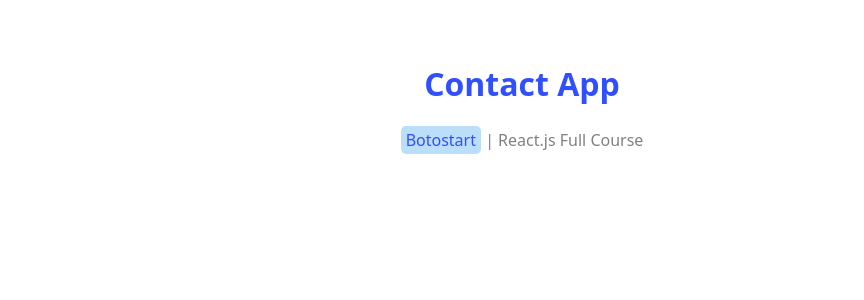
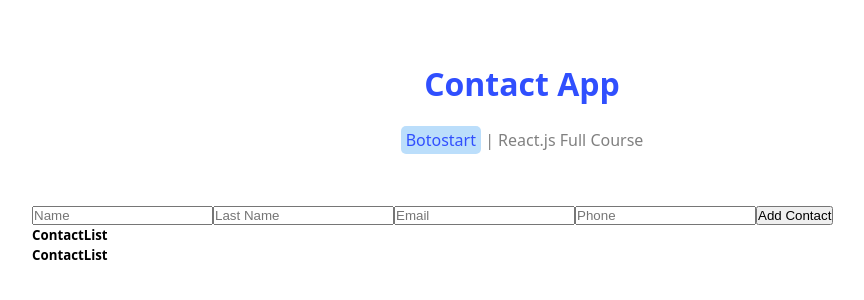
Before and after one commit to developersaeid/contact-app-with-React-js, a React (Vite) app: page / in a window 1280 px wide. Shown: the top 300 px of the page, without its empty margins (118-982 px from the left). Built offline with nearby package versions, Linux system fonts and the light colour scheme.

Commit message:
Concats List
create concats list component

```diff
--- a/src/App.jsx
+++ b/src/App.jsx
@@ -1,10 +1,15 @@
+import Contacts from "./components/Contacts"
+import ContactsList from "./components/ContactsList"
 import Header from "./components/Header"
+
 
 function App() {
 
   return (
     <>
-      <Header/>
+      <Header />
+      <Contacts />
+      <ContactsList />
     </>
   )
 }
--- /dev/null
+++ b/src/components/Contacts.jsx
@@ -0,0 +1,44 @@
+import { useState } from "react"
+import ContactsList from "./ContactsList"
+
+function Contacts() {
+    const [contacts,setContacts] = useState([]) // for all our Contact's
+    const [contact,setContact] = useState({ // for Form
+        name: "",
+        lastName: "",
+        email: "",
+        phone: "",
+    })
+
+    const changeHandler = (event) => {
+        const name = event.target.name
+        const value = event.target.value
+        setContact((contact)=>({...contact,[name]:value})) //update state
+
+    }
+    const addHandler = () => { // add contact to contacts array
+        setContacts(contacts => ([...contacts,contact]))
+        setContact({
+            name: "",
+            lastName: "",
+            email: "",
+            phone: "",
+        })
+    }
+
+
+  return (
+    <div>
+      <div>
+        <input type="text" placeholder="Name" name="name" value={contact.name} onChange={changeHandler}/>
+        <input type="text" placeholder="Last Name" name="lastName" value={contact.lastName} onChange={changeHandler}/>
+        <input type="email" placeholder="Email" name="email" value={contact.email} onChange={changeHandler}/>
+        <input type="number" placeholder="Phone" name="phone" value={contact.phone} onChange={changeHandler}/>
+        <button onClick={addHandler}>Add Contact</button>
+      </div>
+      <ContactsList contacts={contacts}/>
+    </div>
+  )
+}
+
+export default Contacts
--- /dev/null
+++ b/src/components/ContactsList.jsx
@@ -0,0 +1,10 @@
+
+function ContactsList({props}) {
+  return (
+    <div>
+      <h5>ContactList</h5>
+    </div>
+  )
+}
+
+export default ContactsList
```
